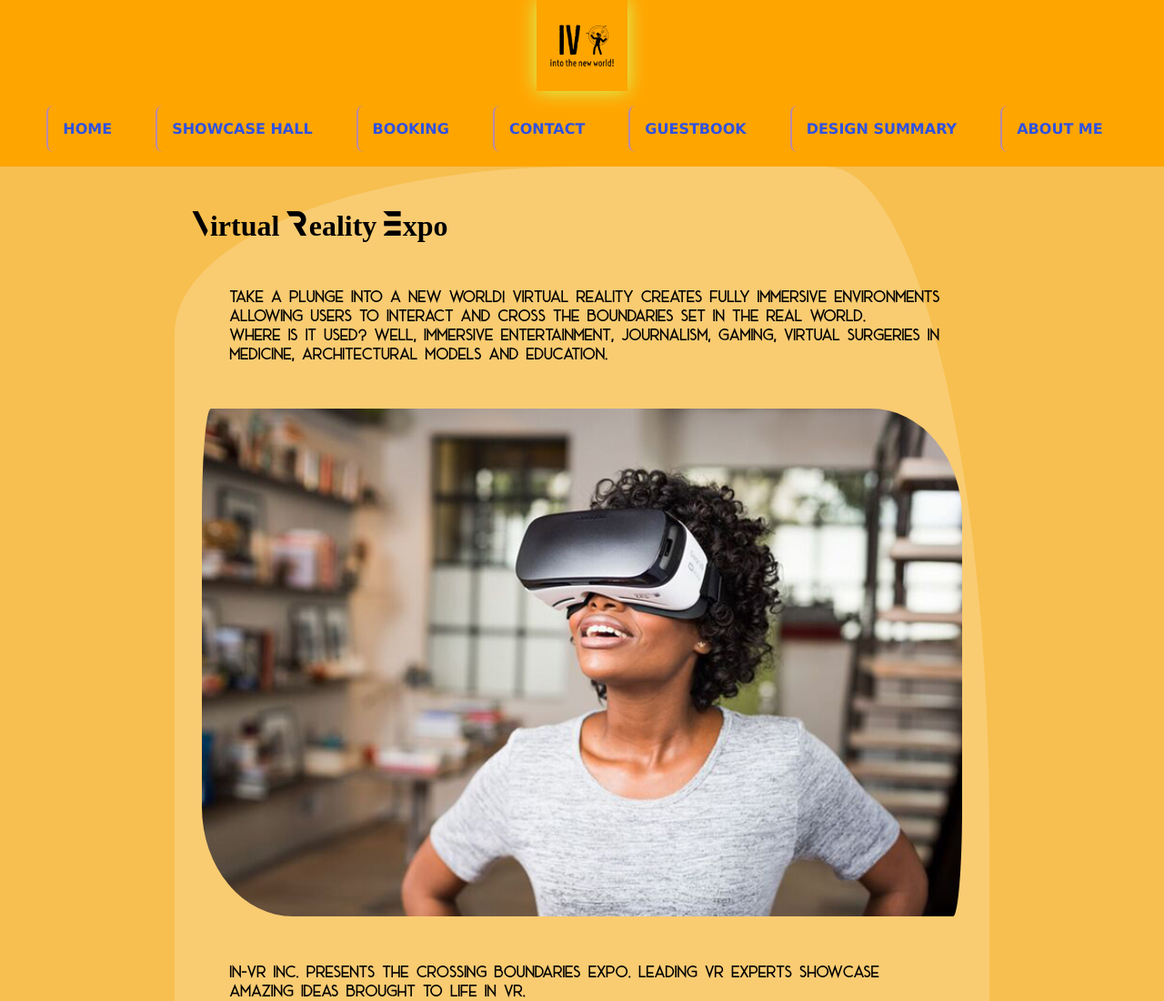
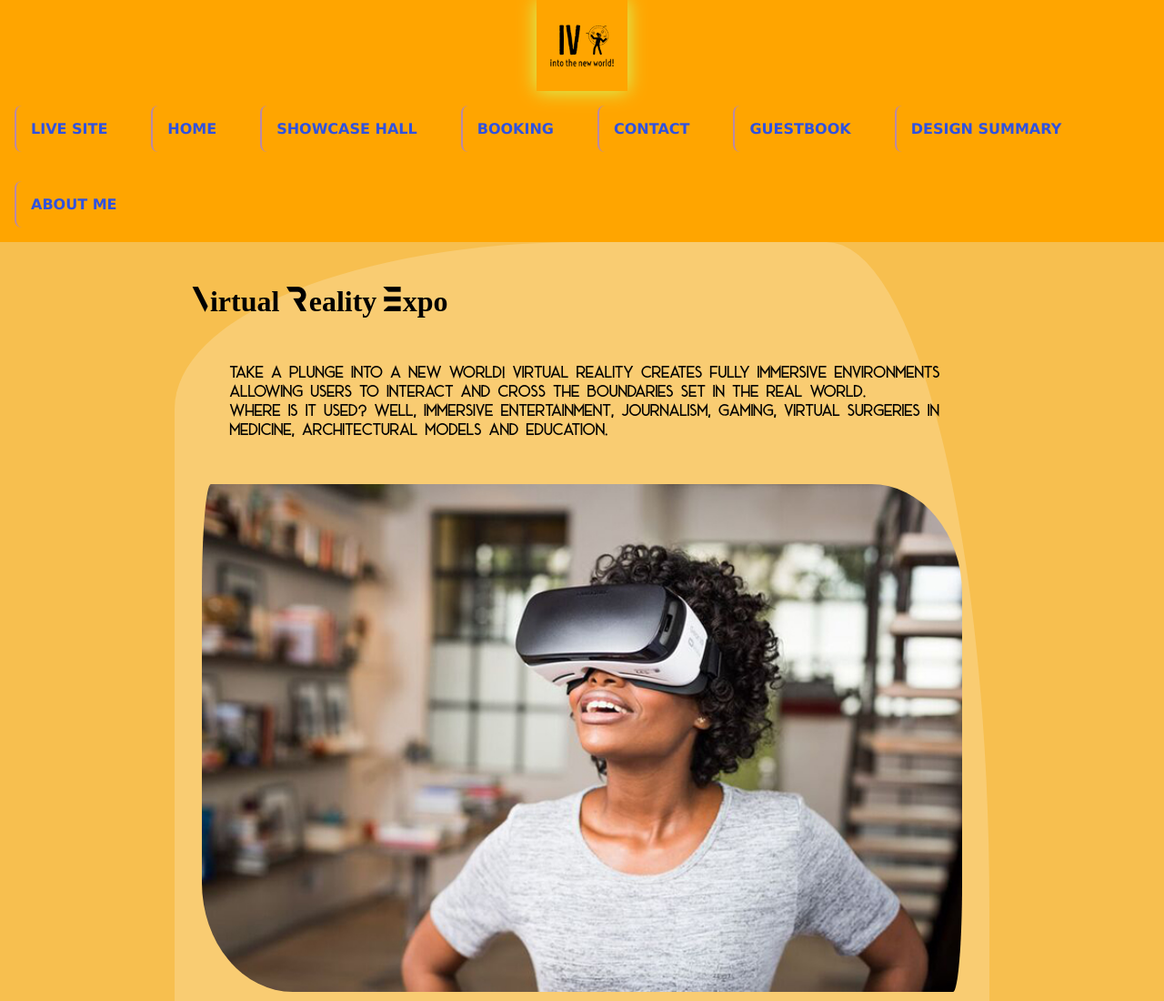
Before and after one commit to Fezaro/VR_Expo, a plain HTML site: page index.html in a window 1280 px wide. Shown: the top 1100 px of the page at 91% size. Drawn offline with Linux system fonts and the light colour scheme.

Commit message:
add live link

```diff
--- a/index.html
+++ b/index.html
@@ -12,7 +12,7 @@
         <nav class="nav">
             <img id="logo" src="images/logos/IN_VR_logos_black.png" alt="IN VR expo">
             <ul>
-
+                <li><a href="https://fezaro.github.io/VR_Expo/">Live Site</a></li>
                 <li><a href="index.html">Home</a></li>
                 <li><a href="showcases.html">Showcase Hall</a></li>
                 <li><a href="booking.html">Booking</a></li>
```
